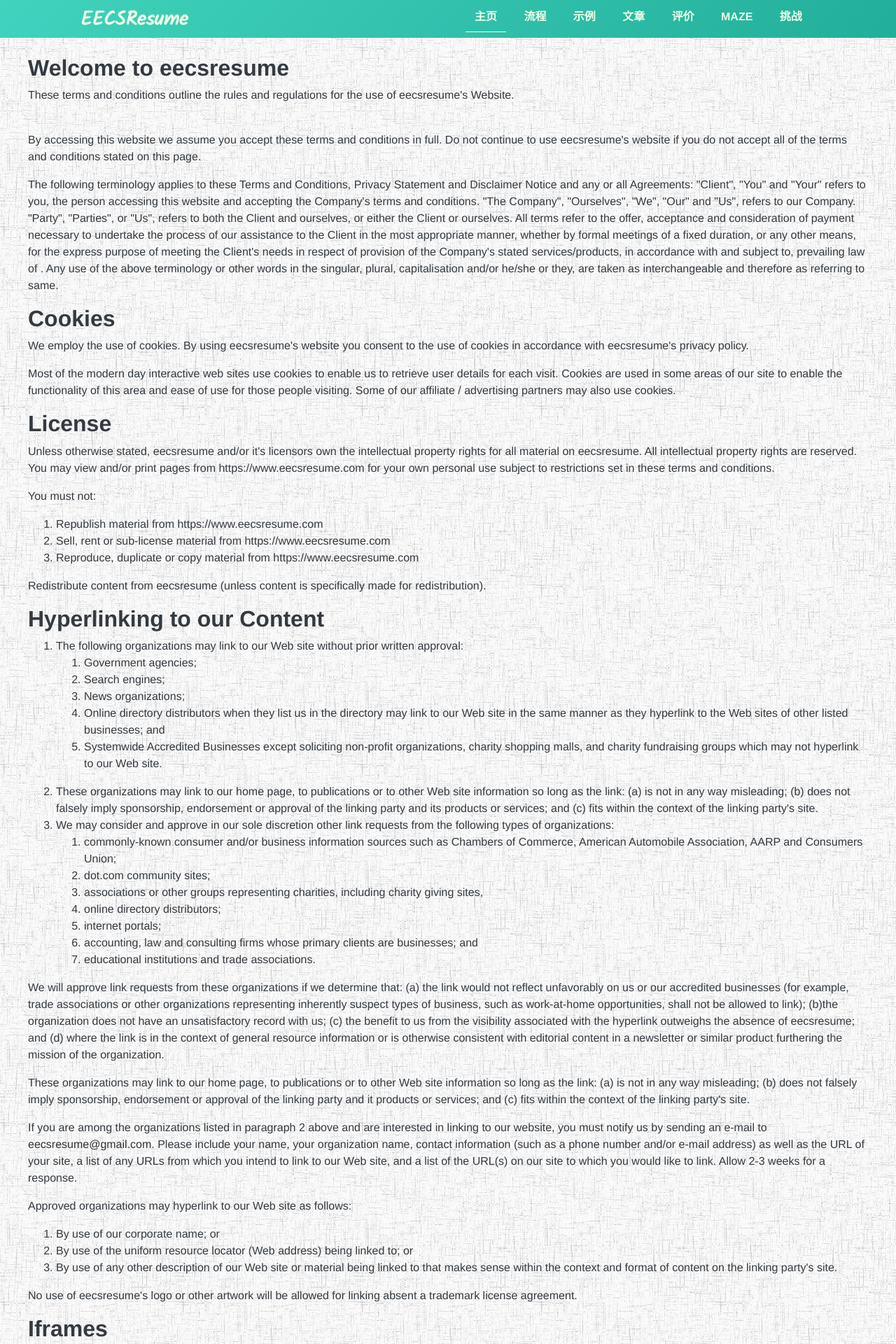
After one commit to gaogaotiantian/eecsresume, a Flask app: page /terms_of_service in a window 1280 px wide. The commit adds this page. Shown: the top 1920 px of the page at 70% size. Run offline with Flask 2, Linux system fonts and the light colour scheme; some libraries are stand-ins or nearby versions.

Commit message:
Add privacy and terms of service page

```diff
--- a/app.py
+++ b/app.py
@@ -290,10 +290,12 @@ def getStat():
     monthModifyCount = TaskDb.query.filter(TaskDb.edit_time > monthTime).filter(TaskDb.status >= statusEnum.reviewed).count()
     totalReviewCount = TaskDb.query.filter(TaskDb.status >= statusEnum.browse).count()
     totalModifyCount = TaskDb.query.filter(TaskDb.status >= statusEnum.reviewed).count()
+    latestTime = TaskDb.query.filter(TaskDb.edit_time.isnot(None)).order_by(TaskDb.edit_time.desc()).first().edit_time
 
     stat['week'] = [weekReviewCount, weekModifyCount]
     stat['month'] = [monthReviewCount, monthModifyCount]
     stat['total'] = [totalReviewCount, totalModifyCount]
+    stat['latest'] = "{}".format(latestTime.strftime("%Y年%m月%d日"))
 
     return stat
 
@@ -576,6 +578,14 @@ def submit():
 def route_comment():
     return render_template('comment.html')
 
+@app.route('/privacy')
+def privacy():
+    return render_template('privacy.html')
+
+@app.route('/terms_of_service')
+def terms_of_service():
+    return render_template('terms_of_service.html')
+
 # For challenge
 @app.route('/challenge')
 @app.route('/challenge/')
--- a/static/eecsresume.css
+++ b/static/eecsresume.css
@@ -44,6 +44,7 @@ html,
 body {
   height: 100%;
   background-color: #FAFAFA;
+  background-image: url("background.png");
   font-family: helvetica, Georgia, 'Times New Roman', Times, "Microsoft YaHei", "微软雅黑", "STXiHei", "华文细黑", serif;
 }
 
@@ -60,6 +61,7 @@ body {
  */
 .masthead {
   background-color: #41d3bd;
+  background-image: linear-gradient(135deg, #41d3bd, #22af9a);
 }
 
 .masthead-brand {
@@ -118,7 +120,6 @@ h1,h2,h3,h4,h5,.lead {
   font-weight: 700;
 }
 .main-cover {
-  background-color: #f7f7f7;
   padding: 2rem;
   min-height: 75vh;
 }
@@ -148,8 +149,13 @@ h1,h2,h3,h4,h5,.lead {
  * Footer
  */
 .mastfoot {
-  background-color: #41d3bd;
-  color: rgba(0, 0, 0, .5);
+  font-size: 0.8rem;
+  background-color: #22af9a;
+  color: #fff;
+}
+
+.mastfoot a {
+  color: #fff;
 }
 
 .loader {
--- /dev/null
+++ b/templates/terms_of_service.html
@@ -0,0 +1,145 @@
+<html>
+{% include 'header.html' %}
+<body>
+  <div class="cover-container d-flex w-100 h-100 mx-auto flex-column">
+    {% include 'navbar.html' %}
+    <div class="d-flex justify-content-center mb-auto" style="min-height:85vh">
+      <main class="inner mt-4">
+
+<h2>Welcome to eecsresume</h2>
+	<p>These terms and conditions outline the rules and regulations for the use of eecsresume's Website.</p> <br />
+	<p>By accessing this website we assume you accept these terms and conditions in full. Do not continue to use eecsresume's website
+	if you do not accept all of the terms and conditions stated on this page.</p>
+	<p>The following terminology applies to these Terms and Conditions, Privacy Statement and Disclaimer Notice
+	and any or all Agreements: "Client", "You" and "Your" refers to you, the person accessing this website
+	and accepting the Company's terms and conditions. "The Company", "Ourselves", "We", "Our" and "Us", refers
+	to our Company. "Party", "Parties", or "Us", refers to both the Client and ourselves, or either the Client
+	or ourselves. All terms refer to the offer, acceptance and consideration of payment necessary to undertake
+	the process of our assistance to the Client in the most appropriate manner, whether by formal meetings
+	of a fixed duration, or any other means, for the express purpose of meeting the Client's needs in respect
+	of provision of the Company's stated services/products, in accordance with and subject to, prevailing law
+	of . Any use of the above terminology or other words in the singular, plural,
+	capitalisation and/or he/she or they, are taken as interchangeable and therefore as referring to same.</p><h2>Cookies</h2>
+	<p>We employ the use of cookies. By using eecsresume's website you consent to the use of cookies
+	in accordance with eecsresume's privacy policy.</p><p>Most of the modern day interactive web sites
+	use cookies to enable us to retrieve user details for each visit. Cookies are used in some areas of our site
+	to enable the functionality of this area and ease of use for those people visiting. Some of our
+	affiliate / advertising partners may also use cookies.</p><h2>License</h2>
+	<p>Unless otherwise stated, eecsresume and/or it's licensors own the intellectual property rights for
+	all material on eecsresume. All intellectual property rights are reserved. You may view and/or print
+	pages from https://www.eecsresume.com for your own personal use subject to restrictions set in these terms and conditions.</p>
+	<p>You must not:</p>
+	<ol>
+		<li>Republish material from https://www.eecsresume.com</li>
+		<li>Sell, rent or sub-license material from https://www.eecsresume.com</li>
+		<li>Reproduce, duplicate or copy material from https://www.eecsresume.com</li>
+	</ol>
+	<p>Redistribute content from eecsresume (unless content is specifically made for redistribution).</p>
+<h2>Hyperlinking to our Content</h2>
+	<ol>
+		<li>The following organizations may link to our Web site without prior written approval:
+			<ol>
+			<li>Government agencies;</li>
+			<li>Search engines;</li>
+			<li>News organizations;</li>
+			<li>Online directory distributors when they list us in the directory may link to our Web site in the same
+				manner as they hyperlink to the Web sites of other listed businesses; and</li>
+			<li>Systemwide Accredited Businesses except soliciting non-profit organizations, charity shopping malls,
+				and charity fundraising groups which may not hyperlink to our Web site.</li>
+			</ol>
+		</li>
+	</ol>
+	<ol start="2">
+		<li>These organizations may link to our home page, to publications or to other Web site information so long
+			as the link: (a) is not in any way misleading; (b) does not falsely imply sponsorship, endorsement or
+			approval of the linking party and its products or services; and (c) fits within the context of the linking
+			party's site.
+		</li>
+		<li>We may consider and approve in our sole discretion other link requests from the following types of organizations:
+			<ol>
+				<li>commonly-known consumer and/or business information sources such as Chambers of Commerce, American
+					Automobile Association, AARP and Consumers Union;</li>
+				<li>dot.com community sites;</li>
+				<li>associations or other groups representing charities, including charity giving sites,</li>
+				<li>online directory distributors;</li>
+				<li>internet portals;</li>
+				<li>accounting, law and consulting firms whose primary clients are businesses; and</li>
+				<li>educational institutions and trade associations.</li>
+			</ol>
+		</li>
+	</ol>
+	<p>We will approve link requests from these organizations if we determine that: (a) the link would not reflect
+	unfavorably on us or our accredited businesses (for example, trade associations or other organizations
+	representing inherently suspect types of business, such as work-at-home opportunities, shall not be allowed
+	to link); (b)the organization does not have an unsatisfactory record with us; (c) the benefit to us from
+	the visibility associated with the hyperlink outweighs the absence of eecsresume; and (d) where the
+	link is in the context of general resource information or is otherwise consistent with editorial content
+	in a newsletter or similar product furthering the mission of the organization.</p>
+
+	<p>These organizations may link to our home page, to publications or to other Web site information so long as
+	the link: (a) is not in any way misleading; (b) does not falsely imply sponsorship, endorsement or approval
+	of the linking party and it products or services; and (c) fits within the context of the linking party's
+	site.</p>
+
+	<p>If you are among the organizations listed in paragraph 2 above and are interested in linking to our website,
+	you must notify us by sending an e-mail to <a href="mailto:eecsresume@gmail.com" title="send an email to eecsresume@gmail.com">eecsresume@gmail.com</a>.
+	Please include your name, your organization name, contact information (such as a phone number and/or e-mail
+	address) as well as the URL of your site, a list of any URLs from which you intend to link to our Web site,
+	and a list of the URL(s) on our site to which you would like to link. Allow 2-3 weeks for a response.</p>
+
+	<p>Approved organizations may hyperlink to our Web site as follows:</p>
+
+	<ol>
+		<li>By use of our corporate name; or</li>
+		<li>By use of the uniform resource locator (Web address) being linked to; or</li>
+		<li>By use of any other description of our Web site or material being linked to that makes sense within the
+			context and format of content on the linking party's site.</li>
+	</ol>
+	<p>No use of eecsresume's logo or other artwork will be allowed for linking absent a trademark license
+	agreement.</p>
+<h2>Iframes</h2>
+	<p>Without prior approval and express written permission, you may not create frames around our Web pages or
+	use other techniques that alter in any way the visual presentation or appearance of our Web site.</p>
+<h2>Reservation of Rights</h2>
+	<p>We reserve the right at any time and in its sole discretion to request that you remove all links or any particular
+	link to our Web site. You agree to immediately remove all links to our Web site upon such request. We also
+	reserve the right to amend these terms and conditions and its linking policy at any time. By continuing
+	to link to our Web site, you agree to be bound to and abide by these linking terms and conditions.</p>
+<h2>Removal of links from our website</h2>
+	<p>If you find any link on our Web site or any linked web site objectionable for any reason, you may contact
+	us about this. We will consider requests to remove links but will have no obligation to do so or to respond
+	directly to you.</p>
+	<p>Whilst we endeavour to ensure that the information on this website is correct, we do not warrant its completeness
+	or accuracy; nor do we commit to ensuring that the website remains available or that the material on the
+	website is kept up to date.</p>
+<h2>Content Liability</h2>
+	<p>We shall have no responsibility or liability for any content appearing on your Web site. You agree to indemnify
+	and defend us against all claims arising out of or based upon your Website. No link(s) may appear on any
+	page on your Web site or within any context containing content or materials that may be interpreted as
+	libelous, obscene or criminal, or which infringes, otherwise violates, or advocates the infringement or
+	other violation of, any third party rights.</p>
+<h2>Disclaimer</h2>
+	<p>To the maximum extent permitted by applicable law, we exclude all representations, warranties and conditions relating to our website and the use of this website (including, without limitation, any warranties implied by law in respect of satisfactory quality, fitness for purpose and/or the use of reasonable care and skill). Nothing in this disclaimer will:</p>
+	<ol>
+	<li>limit or exclude our or your liability for death or personal injury resulting from negligence;</li>
+	<li>limit or exclude our or your liability for fraud or fraudulent misrepresentation;</li>
+	<li>limit any of our or your liabilities in any way that is not permitted under applicable law; or</li>
+	<li>exclude any of our or your liabilities that may not be excluded under applicable law.</li>
+	</ol>
+	<p>The limitations and exclusions of liability set out in this Section and elsewhere in this disclaimer: (a)
+	are subject to the preceding paragraph; and (b) govern all liabilities arising under the disclaimer or
+	in relation to the subject matter of this disclaimer, including liabilities arising in contract, in tort
+	(including negligence) and for breach of statutory duty.</p>
+	<p>To the extent that the website and the information and services on the website are provided free of charge,
+	we will not be liable for any loss or damage of any nature.</p>
+<h2></h2>
+	<p></p>
+<h2>Credit & Contact Information</h2>
+	<p>This Terms and conditions page was created at <a style="color:inherit;text-decoration:none;cursor:text;"
+		href="https://termsandconditionstemplate.com">termsandconditionstemplate.com</a> generator. If you have
+	any queries regarding any of our terms, please contact us.</p>
+      </main>
+    </div>
+  </div>
+<body>
+</html>
```
Also changed, not shown: templates/index.html (+11 -2 lines), templates/privacy.html (added, +59 -0 lines), static/background.png (added).
